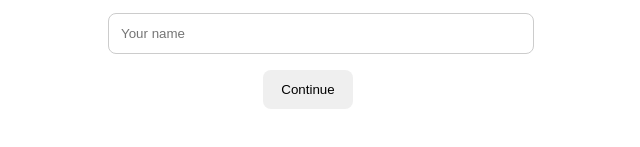
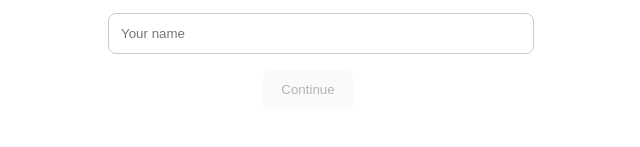
Before and after one commit to sedin-pavithrar/Kanban-Board, an Angular app: page / in a window 1280 px wide. Shown: the part 241-388 px from the top of the page, without its empty margins (332-972 px from the left). Built offline with nearby package versions, Linux system fonts and the light colour scheme.

Commit message:
added comments

```diff
--- a/src/app/pages/onboarding/onboarding.html
+++ b/src/app/pages/onboarding/onboarding.html
@@ -9,5 +9,9 @@
     (ngModelChange)="name.set($event)"
   />
 
-  <button (click)="continue()">Continue</button>
+  <!-- <button (click)="continue()">Continue</button> -->
+   <button
+  (click)="continue()"
+  [disabled]="!name().trim()"
+>Continue</button>
 </div>
```
Also changed, not shown: src/app/pages/onboarding/onboarding.ts (+6 -2 lines).
